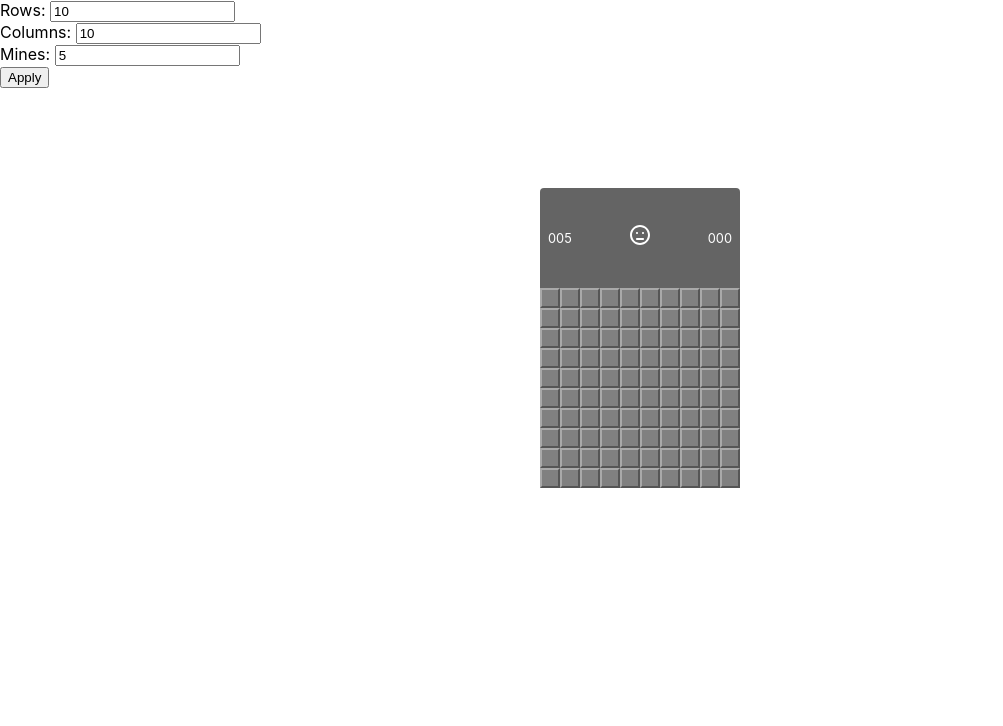
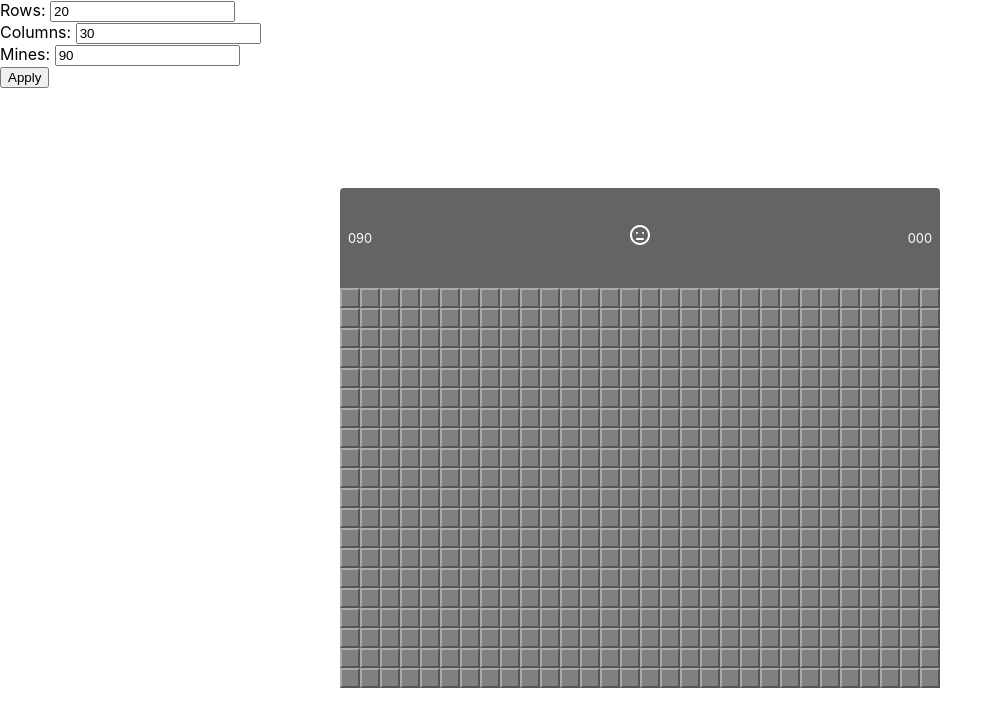
Before and after one commit to filip89/minsweeper, a React (Create React App) app: page / in a window 1280 px wide. Shown: the top 726 px of the page, without its empty margins (0-1003 px from the left). Built offline with nearby package versions, Linux system fonts and the light colour scheme.

Commit message:
refactor to use gameReducer

```diff
--- a/src/components/App/index.tsx
+++ b/src/components/App/index.tsx
@@ -1,51 +1,31 @@
 import './App.scss';
-import React, { useState } from 'react';
+import React, { useReducer, useState } from 'react';
 import GameBoard from '../GameBoard';
 import GameSettings from '../GameSettings';
 import { MinefieldSettings } from '../../models/MinefieldSettings';
 import defaultSettings from '../GameSettings/DefaultSettings';
 import createMinefield from '../../utilities/MinefieldBuilder';
-import { Minefield } from '../../models/Minefield';
+import { gameReducer, GameState } from '../../game-reducer/reducer';
+import { resetAction } from '../../game-reducer/actions';
 
-const initialMinefield: Minefield = createMinefield(defaultSettings);
+const initialGameState: GameState = {
+    minefield: createMinefield(defaultSettings),
+    enabled: true,
+    isPlaying: false,
+    won: false,
+};
 
 const App: React.FC = () => {
     const [settings, setSettings] = useState(defaultSettings);
-    const [minefield, setMinefield] = useState<Minefield>(initialMinefield);
-    const [enabled, setEnabled] = useState<boolean>(true); //disabled when game won or lost
-    const [isPlaying, setIsPlaying] = useState(false); //when first field clicked - until reset
-    const [won, setWon] = useState(false);
-
-    function resetMinefield(settings: MinefieldSettings): void {
-        setIsPlaying(false);
-        setWon(false);
-        setEnabled(true);
-        setMinefield(createMinefield(settings));
-    }
+    const [{ minefield, enabled, isPlaying, won }, gameDispatch] = useReducer(gameReducer, initialGameState);
 
     function handleSettingsApply(settings: MinefieldSettings): void {
         setSettings(settings);
-        resetMinefield(settings);
+        gameDispatch(resetAction(settings));
     }
 
     function handleReset(): void {
-        resetMinefield(settings);
-    }
-
-    function handleMinefieldChange(minefield: Minefield, mineDetonated: boolean = false): void {
-        if (noMinesLeft(minefield)) {
-            setEnabled(false);
-            setWon(true);
-        } else if (mineDetonated) {
-            setEnabled(false);
-        } else if (!isPlaying) {
-            setIsPlaying(true);
-        }
-        setMinefield(minefield);
-    }
-
-    function noMinesLeft(minefield: Minefield): boolean {
-        return !minefield.some((row) => row.some((field) => !field.hasMine && !field.revealed));
+        gameDispatch(resetAction(settings));
     }
 
     return (
@@ -54,7 +34,7 @@ const App: React.FC = () => {
             <GameBoard
                 onReset={handleReset}
                 minefield={minefield}
-                onMinefieldChange={handleMinefieldChange}
+                gameDispatch={gameDispatch}
                 enabled={enabled}
                 isPlaying={isPlaying}
                 won={won}
--- a/src/components/GameBoard/index.tsx
+++ b/src/components/GameBoard/index.tsx
@@ -3,11 +3,12 @@ import Minefield from '../Minefield';
 import { Minefield as MinefieldModel } from '../../models/Minefield';
 import GameStatus from '../GameStatus';
 import './GameBoard.scss';
+import { GameAction } from '../../game-reducer/actions';
 
 export interface GameBoardProps {
     minefield: MinefieldModel;
     enabled: boolean;
-    onMinefieldChange: (minefield: MinefieldModel, mineDetonated?: boolean) => void;
+    gameDispatch: React.Dispatch<GameAction>,
     onReset: () => void;
     isPlaying: boolean;
     won: boolean;
@@ -20,7 +21,7 @@ const GameBoard: React.FC<GameBoardProps> = (props) => {
             <GameStatus mineCount={props.mineCount} minefield={props.minefield} onReset={props.onReset} isPlaying={props.isPlaying} enabled={props.enabled} won={props.won} />
             <Minefield
                 minefield={props.minefield}
-                onMinefieldChange={props.onMinefieldChange}
+                gameDispatch={props.gameDispatch}
                 enabled={props.enabled}
             />
         </div>
--- a/src/components/GameSettings/DefaultSettings.ts
+++ b/src/components/GameSettings/DefaultSettings.ts
@@ -1,9 +1,9 @@
 import { MinefieldSettings } from '../../models/MinefieldSettings';
 
 const defaultSettings: MinefieldSettings = {
-    rows: 10,
-    columns: 10,
-    mines: 5,
+    rows: 20,
+    columns: 30,
+    mines: 90,
 };
 
 export default defaultSettings;
--- a/src/components/Minefield/index.tsx
+++ b/src/components/Minefield/index.tsx
@@ -3,13 +3,12 @@ import './Minefield.scss';
 import { Minefield as MinefieldModel } from '../../models/Minefield';
 import { Field as FieldModel } from '../../models/Field';
 import Field from '../Field';
-import { tryToRevealField } from '../../utilities/MinefieldManager';
-import { cloneDeep } from 'lodash';
+import { GameAction, markFieldAction, pressFieldAction } from '../../game-reducer/actions';
 
 export interface MinefieldProps {
     minefield: MinefieldModel;
     enabled: boolean;
-    onMinefieldChange: (minefield: MinefieldModel, mineDetonated?: boolean) => void;
+    gameDispatch: React.Dispatch<GameAction>,
 }
 
 export interface MinefieldState {
@@ -20,36 +19,6 @@ class Minefield extends React.Component<MinefieldProps> {
     state: MinefieldState = {
         mouseDown: false,
     };
-
-    toggleMarkField({ row, column }: FieldModel): void {
-        let minefield = this.getMinefieldClone();
-        const cloneField: FieldModel = minefield[row][column];
-        cloneField.marked = !cloneField.marked;
-        this.props.onMinefieldChange(minefield);
-    }
-
-    atemptFieldReveal({ row, column }: FieldModel): void {
-        let minefield = this.getMinefieldClone();
-        const cloneField: FieldModel = minefield[row][column];
-        const success: boolean = tryToRevealField(minefield, cloneField);
-        this.props.onMinefieldChange(minefield, !success);
-    }
-
-    getMinefieldClone(): MinefieldModel {
-        return cloneDeep<MinefieldModel>(this.props.minefield);
-    }
-
-    updateFieldBeingPressed(field?: FieldModel): void {
-        let minefield = this.getMinefieldClone();
-        minefield.forEach((row) => {
-            row.forEach((field) => (field.beingPressed = false));
-        });
-        if (field) {
-            const cloneField: FieldModel = minefield[field.row][field.column];
-            cloneField.beingPressed = true;
-        }
-        this.props.onMinefieldChange(minefield);
-    }
 
     stopMouseEventPropagationIfDisabled = (event: React.MouseEvent<HTMLDivElement, MouseEvent>): void => {
         if (!this.props.enabled) {
@@ -77,7 +46,7 @@ class Minefield extends React.Component<MinefieldProps> {
 
     handleFieldLeftMouseUp(field: FieldModel): void {
         if (this.state.mouseDown && field.revealable) {
-            this.atemptFieldReveal(field);
+            this.props.gameDispatch(pressFieldAction(field))
         }
     }
 
@@ -99,7 +68,7 @@ class Minefield extends React.Component<MinefieldProps> {
                                 <Field
                                     key={field.id}
                                     data={field}
-                                    toggleMark={() => this.toggleMarkField(field)}
+                                    toggleMark={() => this.props.gameDispatch(markFieldAction(field))}
                                     leftMouseUp={() => this.handleFieldLeftMouseUp(field)}
                                 ></Field>
                             ))}
--- /dev/null
+++ b/src/game-reducer/actions.ts
@@ -0,0 +1,43 @@
+import { Field } from "../models/Field";
+import { MinefieldSettings } from '../models/MinefieldSettings';
+
+type PressField = {
+    type: 'pressField';
+    field: Field;
+}
+
+type MarkField = {
+    type: 'markField';
+    field: Field;
+}
+
+type Reset = {
+    type: 'reset';
+    settings: MinefieldSettings
+}
+
+type GameAction = MarkField | PressField | Reset;
+
+function pressFieldAction(field: Field): PressField {
+    return {
+        type: 'pressField',
+        field: field
+    };
+}
+
+function markFieldAction(field: Field): MarkField {
+    return {
+        type: 'markField',
+        field: field
+    };
+}
+
+function resetAction(settings: MinefieldSettings): Reset {
+    return {
+        type: 'reset',
+        settings
+    };
+}
+
+export {pressFieldAction, markFieldAction, resetAction};
+export type {PressField, MarkField, Reset, GameAction};
--- /dev/null
+++ b/src/game-reducer/reducer.ts
@@ -0,0 +1,78 @@
+import { cloneDeep } from 'lodash';
+import { Field } from '../models/Field';
+import { GameAction } from './actions';
+import { tryToRevealField } from '../utilities/MinefieldManager';
+import { Minefield } from '../models/Minefield';
+import createMinefield from '../utilities/MinefieldBuilder';
+import { MinefieldSettings } from '../models/MinefieldSettings';
+
+export interface GameState {
+    minefield: Minefield;
+    enabled: boolean; //disabled when game won or lost
+    isPlaying: boolean; //when first field clicked - until reset
+    won: boolean;
+}
+
+export function gameReducer(state: GameState, action: GameAction): GameState {
+    switch (action.type) {
+        case 'markField': {
+            return markField(state, action.field);
+        }
+        case 'pressField': {
+            return pressField(state, action.field);
+        }
+        case 'reset': {
+            return resetGame(action.settings);
+        }
+        default: {
+            return state;
+        }
+    }
+}
+
+function resetGame(settings: MinefieldSettings): GameState {
+    return {
+        isPlaying: false,
+        won: false,
+        enabled: true,
+        minefield: createMinefield(settings),
+    };
+}
+
+function markField(state: GameState, field: Field): GameState {
+    const [minefieldClone, fieldClone] = getClones(state.minefield, field);
+    fieldClone.marked = !fieldClone.marked;
+    return {
+        ...state,
+        minefield: minefieldClone,
+    };
+}
+
+function pressField(state: GameState, field: Field): GameState {
+    const [minefieldClone, fieldClone] = getClones(state.minefield, field);
+    const mineRevealed: boolean = tryToRevealField(minefieldClone, fieldClone);
+    const newState: GameState = {
+        ...state,
+        minefield: minefieldClone,
+    };
+    if (!state.isPlaying) {
+        newState.isPlaying = true;
+    }
+    if (!mineRevealed) {
+        newState.enabled = false;
+    } else if (noMinesLeft(minefieldClone)) {
+        newState.enabled = false;
+        newState.won = true;
+    }
+    return newState;
+}
+
+function getClones(minefield: Minefield, field: Field): [Minefield, Field] {
+    const minefieldClone = cloneDeep<Minefield>(minefield);
+    const fieldClone = minefieldClone[field.row][field.column];
+    return [minefieldClone, fieldClone];
+}
+
+function noMinesLeft(minefield: Minefield): boolean {
+    return !minefield.some((row) => row.some((field) => !field.hasMine && !field.revealed));
+}
```
Also changed, not shown: src/reducers/minefieldReducer.ts (added, +13 -0 lines).
